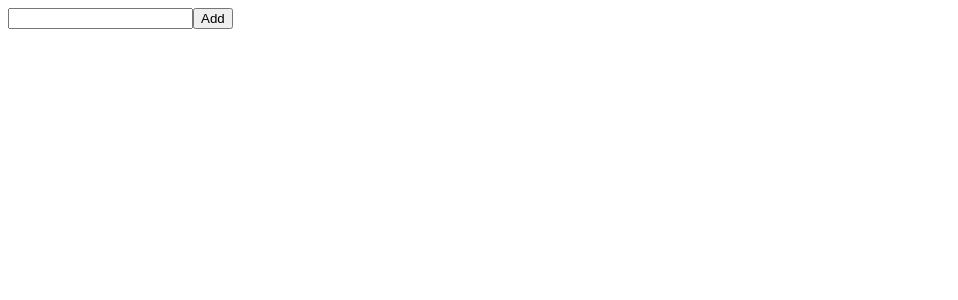
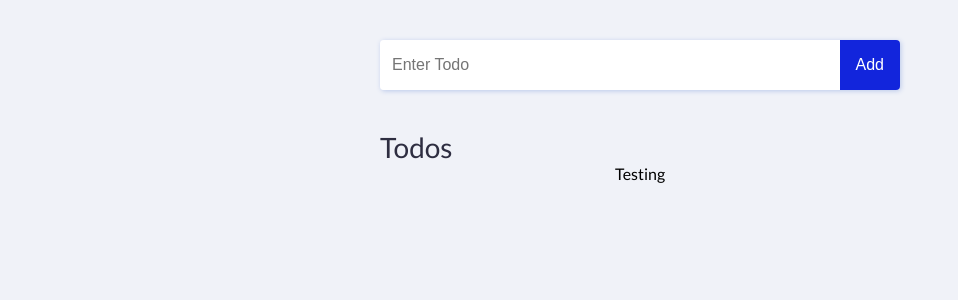
Before and after one commit to gurleensethi/react-todo, a React (Create React App) app: page / in a window 1280 px wide. Shown: the top 300 px of the page, without its empty margins (0-958 px from the left). Built offline with nearby package versions, Linux system fonts and the light colour scheme.

Commit message:
feat: Add styling using styled components and css variables.

```diff
--- a/public/index.html
+++ b/public/index.html
@@ -25,6 +25,7 @@
       Learn how to configure a non-root public URL by running `npm run build`.
     -->
     <title>React App</title>
+    <style></style>
   </head>
   <body>
     <noscript>You need to enable JavaScript to run this app.</noscript>
--- /dev/null
+++ b/src/App.css
@@ -0,0 +1,24 @@
+@import url("https://fonts.googleapis.com/css?family=Lato&display=swap");
+
+* {
+  box-sizing: border-box;
+}
+
+html,
+body,
+#root {
+  font-family: "Lato", sans-serif;
+  margin: 0;
+  width: 100%;
+  height: 100%;
+}
+
+.primary-theme {
+  width: 100%;
+  height: 100%;
+  --shadow-color: #b9c8ea;
+  --text-color: #2e2e41;
+  --background-color: #f0f2f8;
+  --primary-color: #1225dc;
+  --secondary-color: #1225dc;
+}
--- a/src/App.tsx
+++ b/src/App.tsx
@@ -2,11 +2,14 @@ import * as React from "react";
 import { TodoStoreContext } from "./context/TodoStoreContext";
 import { TodoStore } from "./stores/TodoStore";
 import { TodoPage } from "./ui/todo/TodoPage";
+import "./App.css";
 
 export const App: React.FunctionComponent = (props) => {
   return (
-    <TodoStoreContext.Provider value={new TodoStore()}>
-      <TodoPage />
-    </TodoStoreContext.Provider>
+    <div className="primary-theme">
+      <TodoStoreContext.Provider value={new TodoStore()}>
+        <TodoPage />
+      </TodoStoreContext.Provider>
+    </div>
   );
 };
--- a/src/stores/TodoStore.tsx
+++ b/src/stores/TodoStore.tsx
@@ -2,7 +2,9 @@ import { observable, action, computed } from "mobx";
 import { Todo } from "data/models/todo";
 
 export class TodoStore {
-  @observable todos: Todo[] = [];
+  @observable todos: Todo[] = [
+    { description: "Testing", createdAt: new Date(), isCompleted: false },
+  ];
 
   @computed get sortedTodos(): Todo[] {
     const sortedTodos = this.todos
--- a/src/ui/todo/TodoPage.tsx
+++ b/src/ui/todo/TodoPage.tsx
@@ -1,14 +1,40 @@
 import * as React from "react";
 import { TodoListContainer } from "./todo-list/TodoListContainer";
 import { TodoInputContainer } from "./todo-input/TodoInputContainer";
+import styled from "styled-components";
+
+const Page = styled.div`
+  height: 100%;
+  width: 100%;
+  background-color: var(--background-color);
+`;
+
+const Container = styled.div`
+  display: flex;
+  flex-direction: column;
+  align-items: center;
+  margin: 0 auto;
+  max-width: 600px;
+  padding: 40px;
+`;
+
+const SectionTitle = styled.div`
+  width: 100%;
+  margin-top: 40px;
+  font-size: 28px;
+  color: var(--text-color);
+`;
 
 export class TodoPage extends React.Component {
   render() {
     return (
-      <div>
-        <TodoInputContainer />
-        <TodoListContainer />
-      </div>
+      <Page>
+        <Container>
+          <TodoInputContainer />
+          <SectionTitle>Todos</SectionTitle>
+          <TodoListContainer />
+        </Container>
+      </Page>
     );
   }
 }
--- a/src/ui/todo/todo-input/TodoInput.tsx
+++ b/src/ui/todo/todo-input/TodoInput.tsx
@@ -1,4 +1,5 @@
 import * as React from "react";
+import styled from "styled-components";
 
 interface Props {
   addTodo: (text: string) => void;
@@ -8,6 +9,36 @@ interface State {
   text: string;
 }
 
+const Form = styled.form`
+  width: 100%;
+  display: flex;
+  box-shadow: 1px 1px 5px var(--shadow-color);
+  overflow: hidden;
+  border-radius: 4px;
+
+  & input {
+    flex-grow: 1;
+    border: none;
+    background-color: white;
+    padding: 12px;
+    color: black;
+    font-size: 16px;
+  }
+
+  & button {
+    border: none;
+    color: white;
+    background-color: var(--primary-color);
+    padding: 16px;
+    font-size: 16px;
+
+    &:hover {
+      cursor: pointer;
+      background-color: var(--secondary-color);
+    }
+  }
+`;
+
 export class TodoInput extends React.Component<Props, State> {
   state = {
     text: "",
@@ -15,10 +46,14 @@ export class TodoInput extends React.Component<Props, State> {
 
   render() {
     return (
-      <form onSubmit={this.handleSubmit}>
-        <input value={this.state.text} onChange={this.handleChange} />
+      <Form onSubmit={this.handleSubmit}>
+        <input
+          value={this.state.text}
+          onChange={this.handleChange}
+          placeholder="Enter Todo"
+        />
         <button type="submit">Add</button>
-      </form>
+      </Form>
     );
   }
 
--- a/src/ui/todo/todo-list/TodoListContainer.tsx
+++ b/src/ui/todo/todo-list/TodoListContainer.tsx
@@ -1,7 +1,6 @@
 import * as React from "react";
 import { TodoList } from "./TodoList";
 import { withTodoStore } from "context/TodoStoreContext";
-import { observer } from "mobx-react";
 import { TodoStore } from "stores/TodoStore";
 
 export const TodoListContainer = withTodoStore(
```
